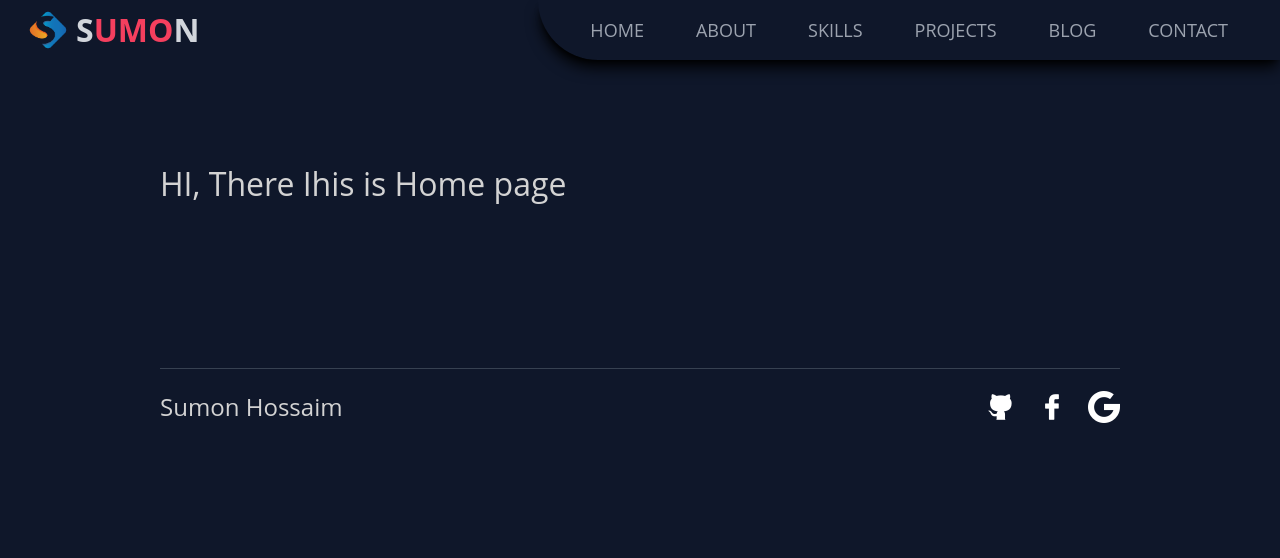
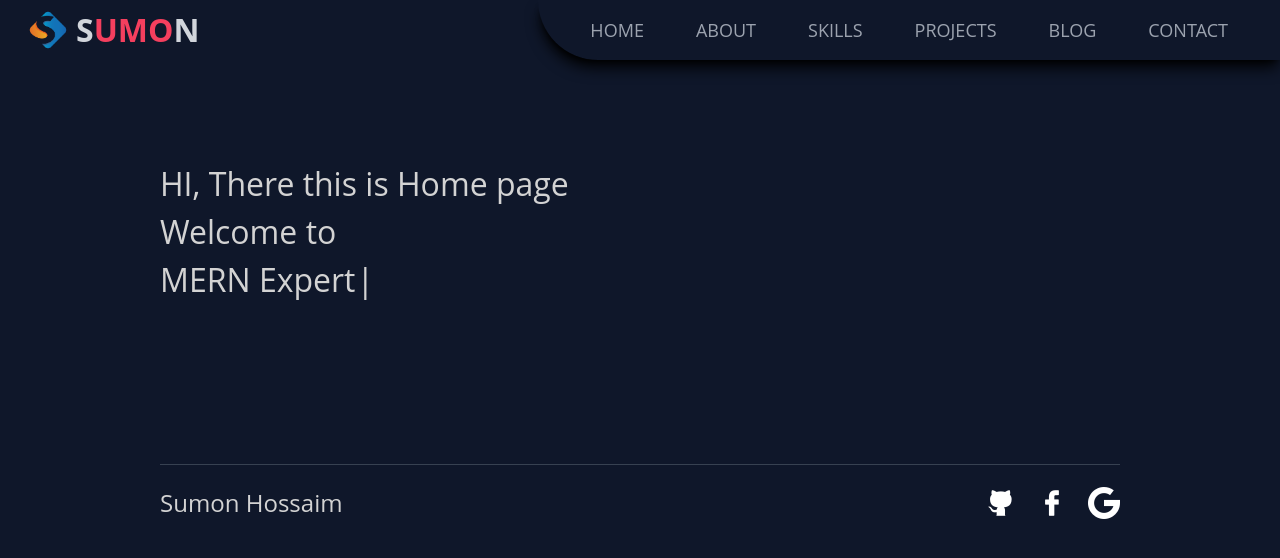
Before and after one commit to Sumon180/Portfolio-2023, a Next.js app: page / in a window 1280 px wide. Shown: the top 558 px of the page. Built offline with nearby package versions, Linux system fonts and the light colour scheme.

Commit message:
Typing effect done

```diff
--- a/src/app/globals.css
+++ b/src/app/globals.css
@@ -92,3 +92,5 @@ button:focus-visible {
 .hoverable:hover .view-details {
   @apply top-0;
 }
+
+/* text effect */
--- a/src/app/page.tsx
+++ b/src/app/page.tsx
@@ -1,8 +1,16 @@
+"use client";
+import TextEffect from "@/components/TextEffect";
+
 export default function Home() {
+  const text = "Hello, World!";
+
   return (
     <main className="my-40  w-3/4 mx-auto">
       <div>
-        <h1>HI, There Ihis is Home page</h1>
+        <h1>HI, There this is Home page</h1>
+        <h1>
+          Welcome to <TextEffect />
+        </h1>
       </div>
     </main>
   );
--- /dev/null
+++ b/src/components/TextEffect.tsx
@@ -0,0 +1,18 @@
+import Typewriter from "typewriter-effect";
+
+import React from "react";
+
+const TextEffect = () => {
+  return (
+    <Typewriter
+      options={{
+        strings: ["MERN Expert", "MERN Expert", "MERN Expert"],
+        autoStart: true,
+        delay: 50,
+        loop: true,
+      }}
+    />
+  );
+};
+
+export default TextEffect;
```
Also changed, not shown: package.json (+4 -3 lines), 1 other file (tests, documents, lock files or other folders).
